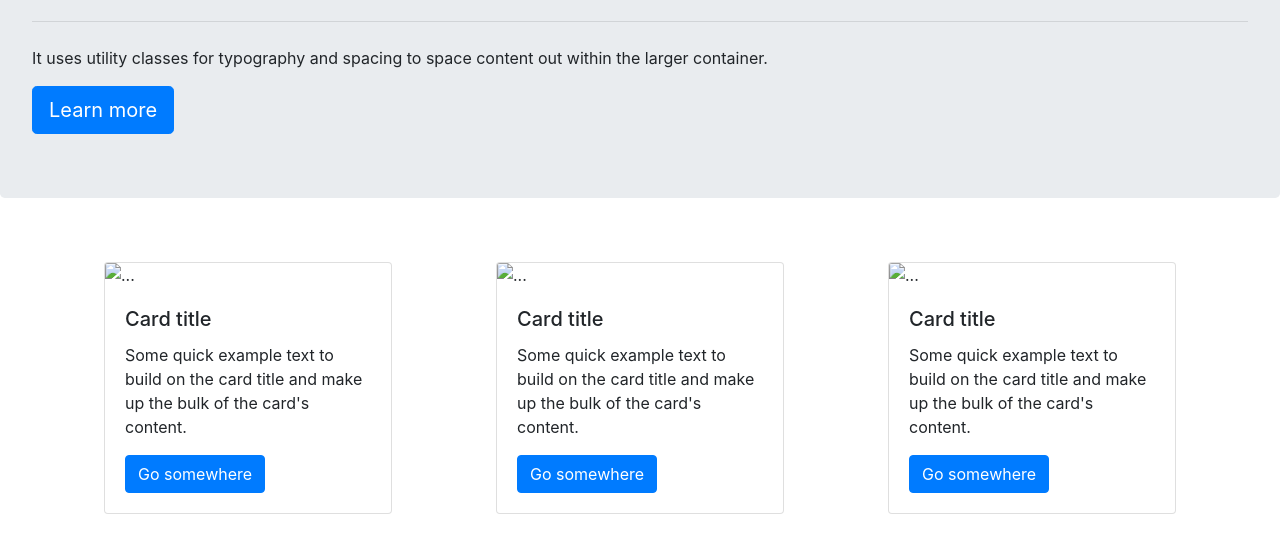
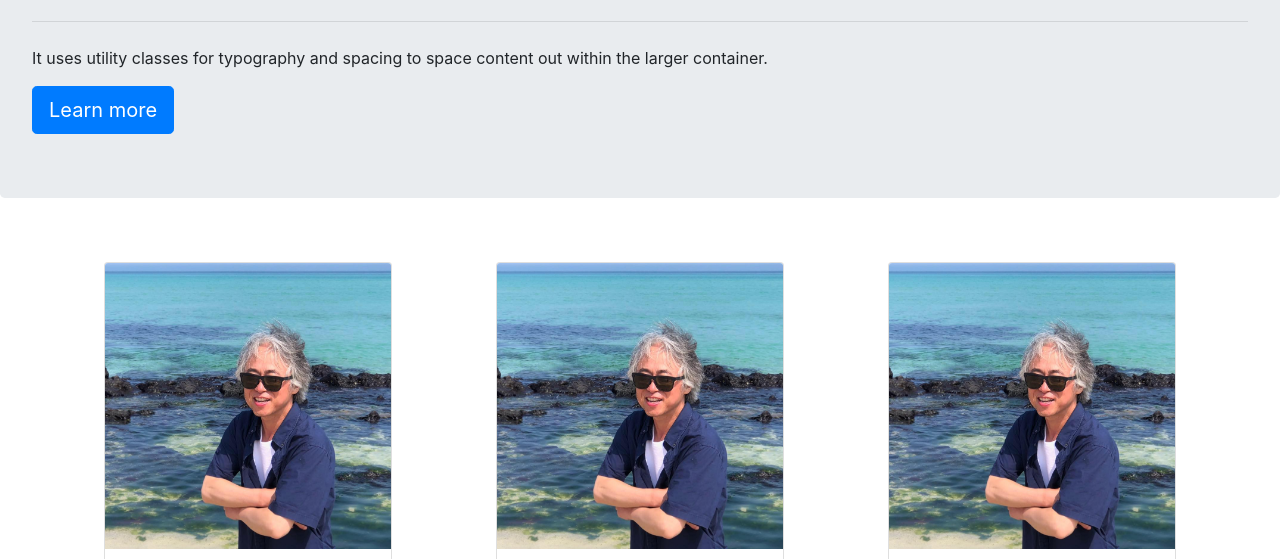
Before and after one commit to fremdung/fremdung.github.io, a plain HTML site: page index.html in a window 1280 px wide. Shown: the part 228-787 px from the top of the page. Drawn offline with nearby package versions, Linux system fonts and the light colour scheme.

Commit message:
second commit

```diff
--- a/index.html
+++ b/index.html
@@ -3,7 +3,7 @@
   <head>
     <meta charset="UTF-8" />
     <meta name="viewport" content="width=device-width, initial-scale=1.0" />
-    <title>week 3-1  llll </title>
+    <title>week 3-1 llll</title>
     <link rel="stylesheet" href="blog.css" />
     <link
       rel="stylesheet"
@@ -111,7 +111,7 @@
 
     <div class="cards">
       <div class="card" style="width: 18rem;">
-        <img src="../week1-2/gray_profile.jpg" class="card-img-top" alt="..." />
+        <img src="./gray_profile.jpg" class="card-img-top" alt="..." />
         <div class="card-body">
           <h5 class="card-title">Card title</h5>
           <p class="card-text">
@@ -122,7 +122,7 @@
         </div>
       </div>
       <div class="card" style="width: 18rem;">
-        <img src="../week1-2/gray_profile.jpg" class="card-img-top" alt="..." />
+        <img src="./gray_profile.jpg" class="card-img-top" alt="..." />
         <div class="card-body">
           <h5 class="card-title">Card title</h5>
           <p class="card-text">
@@ -133,7 +133,7 @@
         </div>
       </div>
       <div class="card" style="width: 18rem;">
-        <img src="../week1-2/gray_profile.jpg" class="card-img-top" alt="..." />
+        <img src="./gray_profile.jpg" class="card-img-top" alt="..." />
         <div class="card-body">
           <h5 class="card-title">Card title</h5>
           <p class="card-text">
```
Also changed, not shown: gray_profile.jpg (added), 1 other file.
